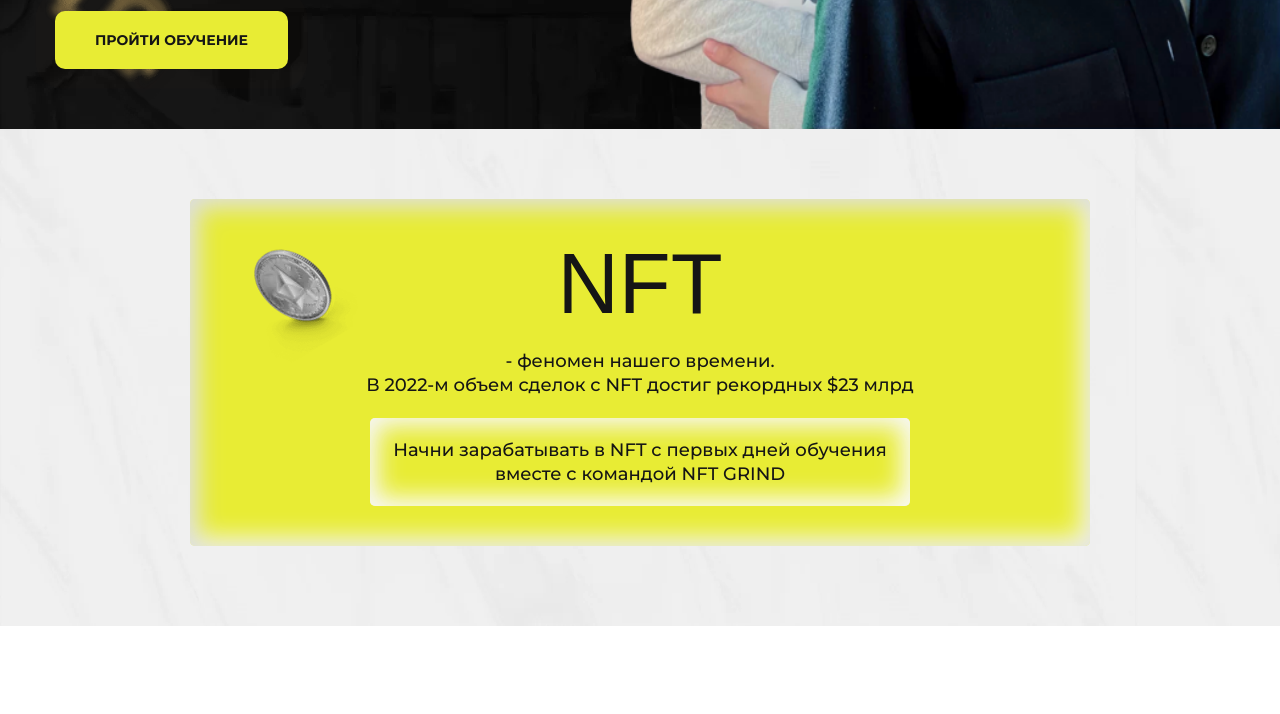
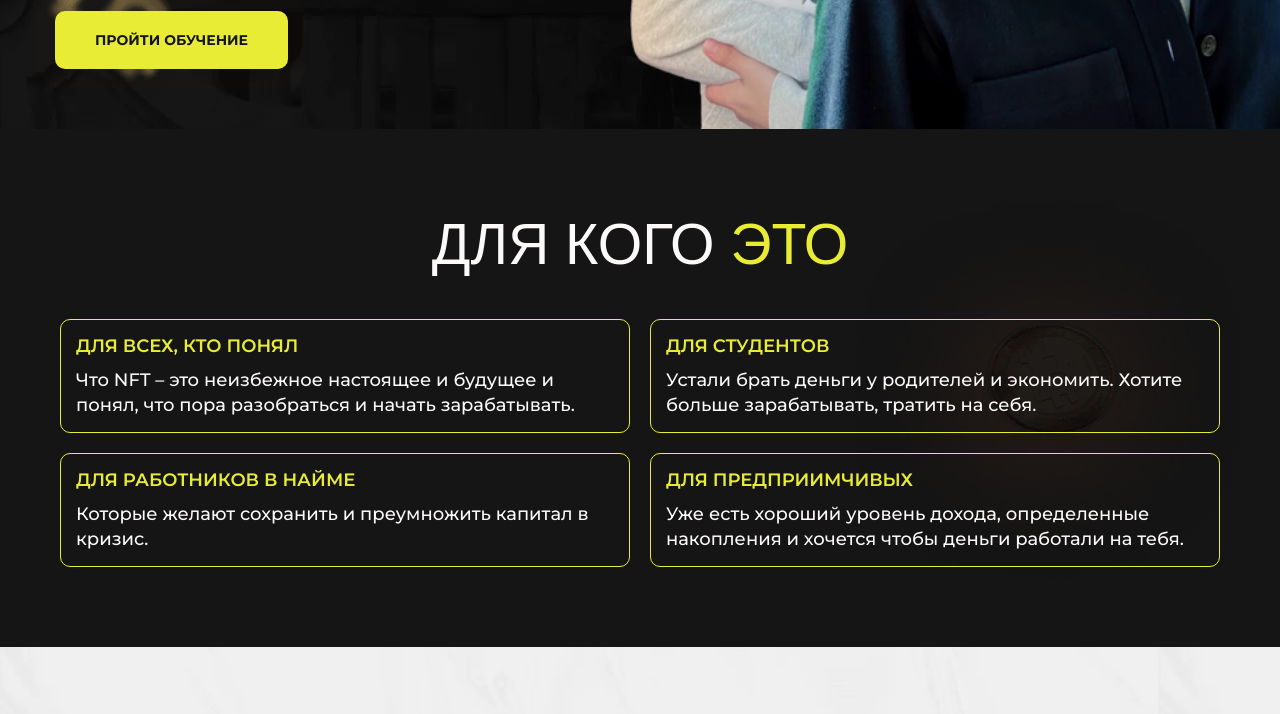
Before and after one commit to AM1G0S/nft, a website built with webpack: page src/index.html in a window 1280 px wide. Shown: the part 540-1254 px from the top of the page. Before the commit the page ends 1166 px from the top, so only its background shows below. Built offline with nearby package versions, Linux system fonts and the light colour scheme; files whose address does not match are found by name.

Commit message:
добавил блок 'для кого это'

```diff
--- /dev/null
+++ b/src/html/_for-whom.htm
@@ -0,0 +1,38 @@
+<section class="for-whom section-padding">
+  <div class="for-whom__container">
+    <h2 class="subtitle">для кого <span class="for-whom__span">это</span></h2>
+
+    <ul class="for-whom__list">
+
+      <li class="for-whom__item">
+        <h5 class="for-whom__title">Для всех, кто понял</h5>
+        <div class="text">
+          <p>Что NFT – это неизбежное настоящее и будущее и понял, что пора разобраться и начать зарабатывать.</p>
+        </div>
+      </li>
+
+      <li class="for-whom__item">
+        <h5 class="for-whom__title">Для студентов</h5>
+        <div class="text">
+          <p>Устали брать деньги у родителей и экономить. Хотите больше зарабатывать, тратить на себя.</p>
+        </div>
+      </li>
+
+      <li class="for-whom__item">
+        <h5 class="for-whom__title">Для работников в найме</h5>
+        <div class="text">
+          <p>Которые желают сохранить и преумножить капитал в кризис.</p>
+        </div>
+      </li>
+
+      <li class="for-whom__item">
+        <h5 class="for-whom__title">Для предприимчивых</h5>
+        <div class="text">
+          <p>Уже есть хороший уровень дохода, определенные накопления и хочется чтобы деньги работали на тебя.</p>
+        </div>
+      </li>
+
+    </ul>
+
+  </div>
+</section>
--- a/src/html/_phenomenon.htm
+++ b/src/html/_phenomenon.htm
@@ -1,4 +1,4 @@
-<section class="phenomenon">
+<section class="phenomenon section-padding">
   <div class="phenomenon__container">
 
     <div class="phenomenon__wrapper">
--- a/src/index.html
+++ b/src/index.html
@@ -3,10 +3,12 @@
 @@include('html/_head.htm',{
 "title":"Главная"
 })
+
 <body>
   <div class="wrapper">
     @@include('html/_header.htm',{})
     <main class="page">
+      @@include('html/_for-whom.htm',{})
       @@include('html/_phenomenon.htm',{})
     </main>
     @@include('html/_footer.htm',{})
@@ -14,4 +16,5 @@
   @@include('html/_popup.htm',{})
   @@include('html/_js.htm',{})
 </body>
+
 </html>
--- a/src/scss/common.scss
+++ b/src/scss/common.scss
@@ -1,4 +1,8 @@
 // Заголовки, общие БЄМ блоки и проче...
+.section-padding {
+  padding: rem(70) 0 rem(80) 0;
+}
+
 .title {
   font-family: "Rostov", sans-serif;
   color: $yellowColor;
@@ -9,10 +13,11 @@
 }
 
 .subtitle {
+  text-align: center;
   font-family: "Rostov", sans-serif;
-  @include adaptiveValue("font-size", 85, 45);
+  @include adaptiveValue("font-size", 70, 38, 1920, 320);
   @include adaptiveValue("line-height", 90, 50);
-  margin-bottom: 20px;
+  margin-bottom: rem(30);
   text-transform: uppercase;
 }
 
--- /dev/null
+++ b/src/scss/for-whom.scss
@@ -0,0 +1,35 @@
+.for-whom {
+  background-color: $minorColor;
+  background-image: url(@img/bitcoin-2.webp);
+  background-repeat: no-repeat;
+  background-position: right center;
+  @include adaptiveValue("background-size", 466, 120);
+}
+
+.for-whom__span {
+  color: $yellowColor;
+}
+
+.for-whom__list {
+  display: flex;
+  flex-wrap: wrap;
+  justify-content: center;
+  gap: rem(20);
+}
+
+.for-whom__item {
+  border: 1px solid $yellowColor;
+  border-radius: rem(10);
+  padding: rem(15);
+  width: 100%;
+  max-width: rem(570);
+}
+
+.for-whom__title {
+  font-weight: 600;
+ @include adaptiveValue("font-size", 18, 16);
+  line-height: math.div(23.4, 18);
+  color: $yellowColor;
+  margin-bottom: rem(10);
+  text-transform: uppercase;
+}
--- a/src/scss/phenomenon.scss
+++ b/src/scss/phenomenon.scss
@@ -1,5 +1,4 @@
 .phenomenon {
-  padding: rem(70) 0 rem(80) 0;
   background-image: url(@img/next-bg.webp);
   background-size: cover;
   color: $minorColor;
--- a/src/scss/style.scss
+++ b/src/scss/style.scss
@@ -135,6 +135,7 @@
 
 // Подключение стилей отдельных блоков
 @import "header";
+@import "for-whom";
 @import "phenomenon";
 @import "footer";
 
```
Also changed, not shown: src/favicon.ico, src/img/bitcoin-2.webp (added), src/img/bitcoin-3.webp (added). Lines whose indentation alone changed are shown as unchanged.
